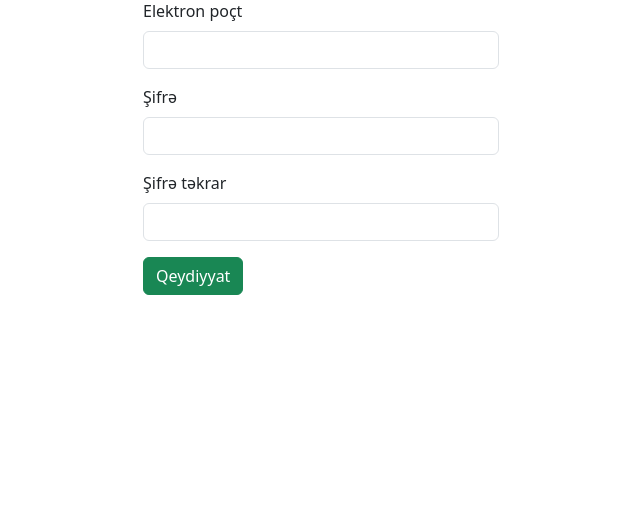
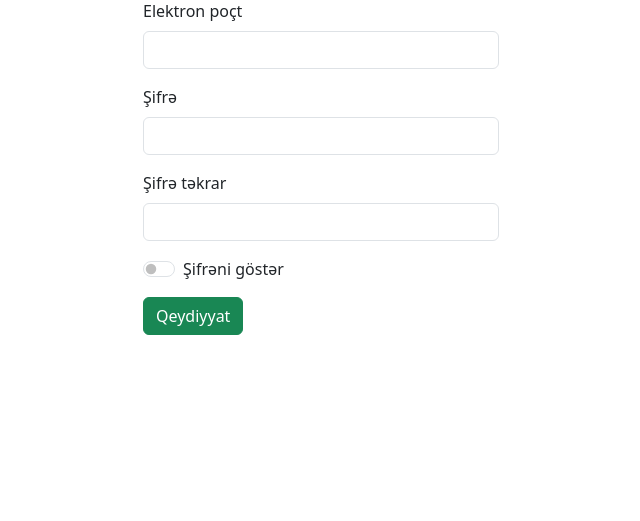
Before and after one commit to SahibFarhadov/x-lab, a Django app: page /account/register in a window 1280 px wide. Shown: the part 136-657 px from the top of the page, without its empty margins (319-959 px from the left). Run offline with Django 4.2, Linux system fonts and the light colour scheme; data comes from the database, SQL or seed files in the repository; some libraries are stand-ins or nearby versions.

Commit message:
Qeydiyyat sehifesinde parolu goster funksiyasi yazildi. javascript elave edildi

```diff
--- /dev/null
+++ b/xlab_container/account/static/account/js/show_password.js
@@ -0,0 +1,15 @@
+// sifreni goster elementin alinmasi
+let sifreni_goster_element = document.getElementById("id_sifreni_goster");
+let id_password1 = document.getElementById("id_password1");
+let id_password2 = document.getElementById("id_password2");
+
+sifreni_goster_element.onchange = function(){
+    if(sifreni_goster_element.checked){
+        id_password1.setAttribute("type","text");
+        id_password2.setAttribute("type","text");
+    }
+    else{
+        id_password1.setAttribute("type","password");
+        id_password2.setAttribute("type","password");
+    }
+}
--- a/xlab_container/account/templates/account/register_user.html
+++ b/xlab_container/account/templates/account/register_user.html
@@ -1,6 +1,10 @@
 {%extends 'base.html'%}
+{%load static%}
 {% block title %}
 	İstifadəçi qeydiyyatı
+{% endblock  %}
+{% block some_scripts %}
+<script src="{%static 'account/js/show_password.js'%}"></script>
 {% endblock  %}
 {%block content%}
 	<div class="container justify-content-center">
@@ -24,6 +28,12 @@
 						<label class="form-label" for="id_password2">Şifrə təkrar</label>
 						<input class="form-control" type="password" name="password2" id="id_password2">
 					</div>
+					<div class="mb-3">
+						<div class="form-check form-switch">
+							<input class="form-check-input" type="checkbox" role="switch" id="id_sifreni_goster">
+							<label class="form-check-label" for="id_sifreni_goster">Şifrəni göstər</label>
+						  </div>
+					</div>
 					<button type="submit" class="btn btn-success">Qeydiyyat</button>
 				</form>
 			</div>
--- a/xlab_container/xlab_project/settings.py
+++ b/xlab_container/xlab_project/settings.py
@@ -121,6 +121,7 @@ USE_TZ = True
 # Static files (CSS, JavaScript, Images)
 # https://docs.djangoproject.com/en/4.2/howto/static-files/
 
+STATIC_ROOT = 'static/'
 STATIC_URL = 'static/'
 STATICFILES_DIRS  = [
     BASE_DIR / 'rootstatic',
```
